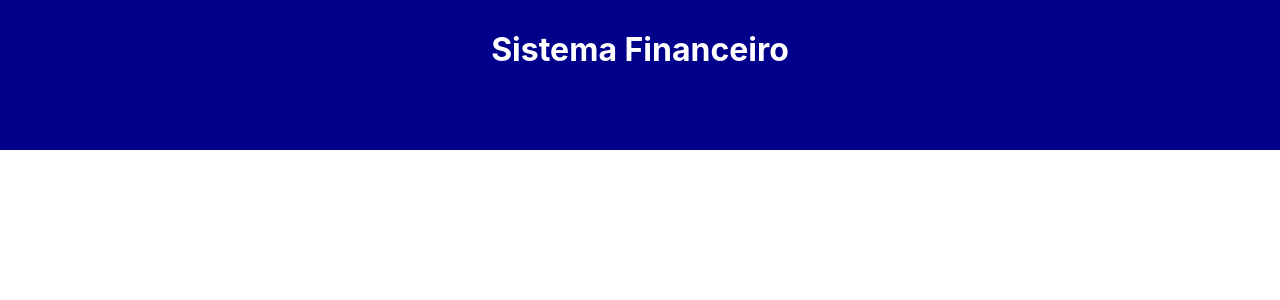
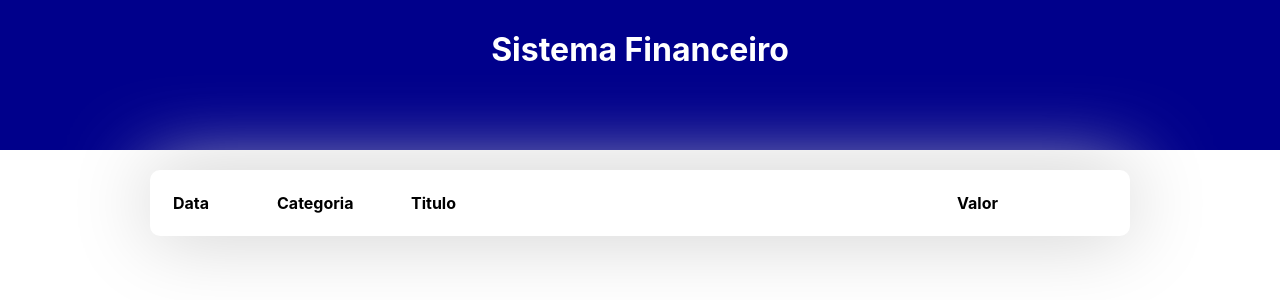
Before and after one commit to KAUANPEREIRA/sistemaFinancas, a React (Create React App) app in the folder sistemafinancas/: page / in a window 1280 px wide. Shown: the top 300 px of the page. Built offline with nearby package versions, Linux system fonts and the light colour scheme.

Commit message:
corrigir problem

```diff
--- a/sistemafinancas/src/App.tsx
+++ b/sistemafinancas/src/App.tsx
@@ -3,6 +3,7 @@ import * as C from "./App.styles";
 // import { Categorie } from "./types/Categorie";
 // import {categories} from './data/categories'
 import { useEffect, useState } from "react";
+import { TableArea } from "./components/TableArea";
 import { items } from "./data/items";
 import { filterListByMonth, getCurrentMonth } from "./helpers/dateFilter";
 import { Item } from "./types/Item";
@@ -11,6 +12,9 @@ const App = () => {
   const [list, setList] = useState(items);
   const [filteredList, setFilteredList] = useState<Item[]>([]);
   const [currentMonth, setCurrentMonth] = useState(getCurrentMonth());
+
+  console.log({ filteredList });
+  console.log({ items });
 
   // funcao que pega mes atual e gera nova lista
   useEffect(() => {
@@ -28,6 +32,7 @@ const App = () => {
         {/* area de inserção */}
 
         {/* tabela de itens */}
+        <TableArea list={filteredList} />
       </C.Body>
     </C.Container>
   );
--- a/sistemafinancas/src/components/TableArea/index.tsx
+++ b/sistemafinancas/src/components/TableArea/index.tsx
@@ -1,11 +1,34 @@
+import { Item } from "../../types/Item";
 import * as C from "./style";
-export const TableArea = () => {
+
+type Props = {
+  list: Item[];
+};
+
+export const TableArea = ({ list }: Props) => {
+  console.log({ list });
   return (
     <C.Table>
       <thead>
-        <tr></tr>
+        <tr>
+          <C.TableHeadColumn width={100}>Data</C.TableHeadColumn>
+          <C.TableHeadColumn width={130}>Categoria</C.TableHeadColumn>
+          <C.TableHeadColumn>Titulo</C.TableHeadColumn>
+          <C.TableHeadColumn width={150}>Valor</C.TableHeadColumn>
+        </tr>
       </thead>
-      <tbody></tbody>
+      <tbody>
+        {list.map((item, index) => {
+          return (
+            <tr key={index}>
+              <td></td>
+              <td>tete</td>
+              <td>{item?.title}</td>
+              <td></td>
+            </tr>
+          );
+        })}
+      </tbody>
     </C.Table>
   );
 };
--- a/sistemafinancas/src/components/TableArea/style.ts
+++ b/sistemafinancas/src/components/TableArea/style.ts
@@ -1,7 +1,16 @@
 import styled from "styled-components";
 
 export const Table = styled.table`
-  /* Your CSS styles go here */
+  width: 100%;
+  background-color: #fff;
+  padding: 20px;
+  box-shadow: 0px 0px 5pc #ccc;
+  border-radius: 10px;
+  margin-top: 20px;
 `;
-
-export const TableHeadColumn = styled.th``;
+//passando props no styled componentes
+export const TableHeadColumn = styled.th<{ width?: number }>`
+width:${(props) => (props.width ? `${props.width}px` : "auto")}
+  padding: 10px;
+  text-align: left;
+`;
--- a/sistemafinancas/src/data/items.ts
+++ b/sistemafinancas/src/data/items.ts
@@ -3,27 +3,27 @@
 import { Item } from "../types/Item";
 export const items: Item[] = [
   {
-    date: new Date(2023, 4, 4),
+    date: new Date(2023, 4, 1),
     category: "food",
-    title: "MC Donalds",
+    title: "McDonalds",
     value: 32.12,
   },
   {
-    date: new Date(2023, 4, 4),
+    date: new Date(2023, 4, 3),
     category: "food",
-    title: "Burguer King",
+    title: "Burger King",
     value: 28,
   },
   {
     date: new Date(2023, 4, 4),
     category: "rent",
-    title: "Aluguel Apartamento",
+    title: "Aluguel Apt",
     value: 2300,
   },
   {
-    date: new Date(2023, 4, 4),
+    date: new Date(2023, 4, 5),
     category: "salary",
-    title: "Salario",
+    title: "Salário ACME",
     value: 4500,
   },
 ];
```
